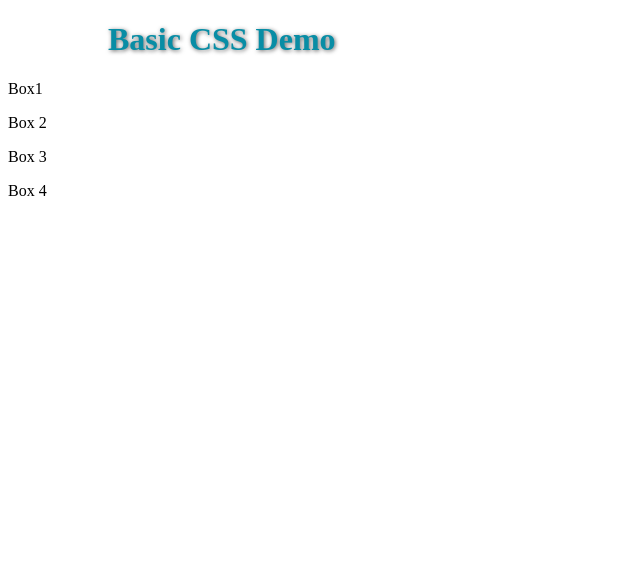
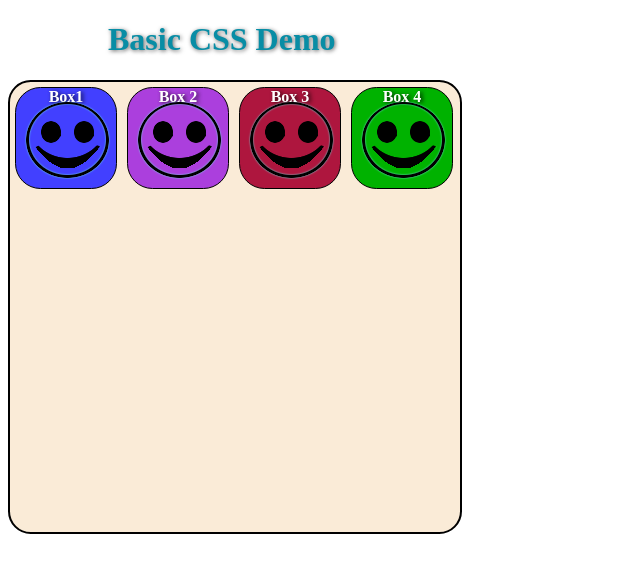
Before and after one commit to XeroxSinner/TA_HTML_and_CSS_Projects, a plain HTML site: page Website Project/basic_css_demo_1.html in a window 1280 px wide. Shown: the whole page, without its empty margins (0-640 px from the left). Drawn offline with Linux system fonts and the light colour scheme.

Commit message:
Updated CSS based on lesson, added favicon

```diff
--- a/Website Project/basic_css_demo_1.html
+++ b/Website Project/basic_css_demo_1.html
@@ -1,8 +1,9 @@
 <!DOCTYPE html>
 <html lang="en">
 	<head>
+		<meta charset="utf-8">
 		<title>Basic Page</title>
-		<meta charset="utf-8">
+		<link rel="icon" type="image/x-icon" href="./images/favicon.ico">
         <link rel="stylesheet" href="./css/basic_style.css">
 	</head>
 
--- a/Website Project/css/basic_style.css
+++ b/Website Project/css/basic_style.css
@@ -7,3 +7,89 @@ h1 {
     margin-left: 100px;
     text-shadow: 1px .5px 4px rgba(0,0,0,0.6);
 }
+
+.container {
+    width: 450px;
+    height: 450px;
+    background-color: #faebd7;
+    border: 2px solid black;
+    border-radius: 5%;
+}
+
+/* --- Select all squares in array ---*/
+.container .squares:nth-child(-n+4) {
+    background-image: url("../images/icons/icons2.png");
+    color: #fff;
+    float: left;
+    width: 100px;
+    height: 100px;
+    margin: 5px;
+    border: 1px solid black;
+    border-radius: 25%;
+    cursor: pointer;
+    transition: transform .5s ease-in-out;
+}
+
+/* --- Select All Square Paragraphs in the Array ---*/
+.squares:nth-child(-n+4) p{
+    font-family: "helvetica neue", Arial, Helvetica, sans-serif
+    font-size: 1.5em;
+    font-weight: 900;
+    text-align: center;
+    margin: 0;
+    text-shadow: 2px 1px 4px rgba(0,0,0,0.8);
+}
+
+/* --- Individual Square Selection ---*/
+.squares:nth-child(1){
+    background: #4240ff;
+}
+
+.squares:nth-child(2){
+    background: #ab3fdd;
+}
+
+.squares:nth-child(3){
+    background: #ae163e;
+}
+
+.squares:nth-child(4){
+    background: #00b200;
+}
+
+/*-- Hover/Transform/Translate Effects --*/
+.container .squares:nth-child(-n+4):hover {
+    background-image: url("../images/icons/icons.png");
+    transform: scale(.5);
+    animation-name: race;
+    animation-duration: 2.5s;
+    animation-iteration-count: infinite;
+    animation-timing-function: cubic-bezier(2.5,.2,.3,2);
+}
+
+.squares:nth-child(1):hover{
+    background: #c340ff;
+}
+
+.squares:nth-child(2):hover{
+    background: #40d2ff;
+}
+
+.squares:nth-child(3):hover{
+    background: #40ff89;
+}
+
+.squares:nth-child(4):hover{
+    background: #ccff40;
+}
+
+/*--- Animation Effect ----*/
+@keyframes race {
+    0%, 100% {
+        transform: translateY(0px);
+        background-image: url("../images/icons/icons.png");
+    }
+    50% {
+        transform: translateY(330px);
+    }
+}
```
Also changed, not shown: Website Project/images/favicon.ico (added), Website Project/images/icons/icons.png (added), Website Project/images/icons/icons2.png (added).
